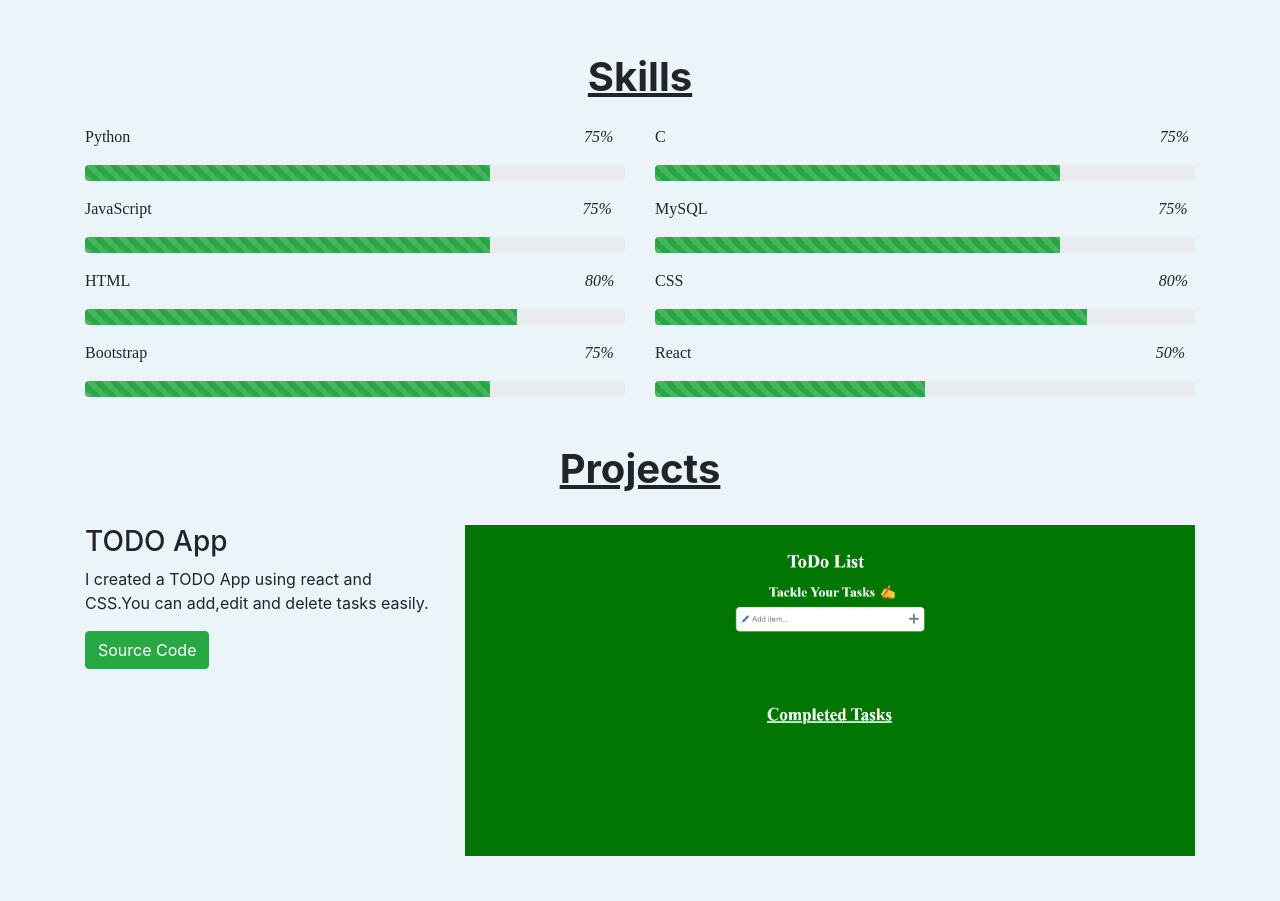
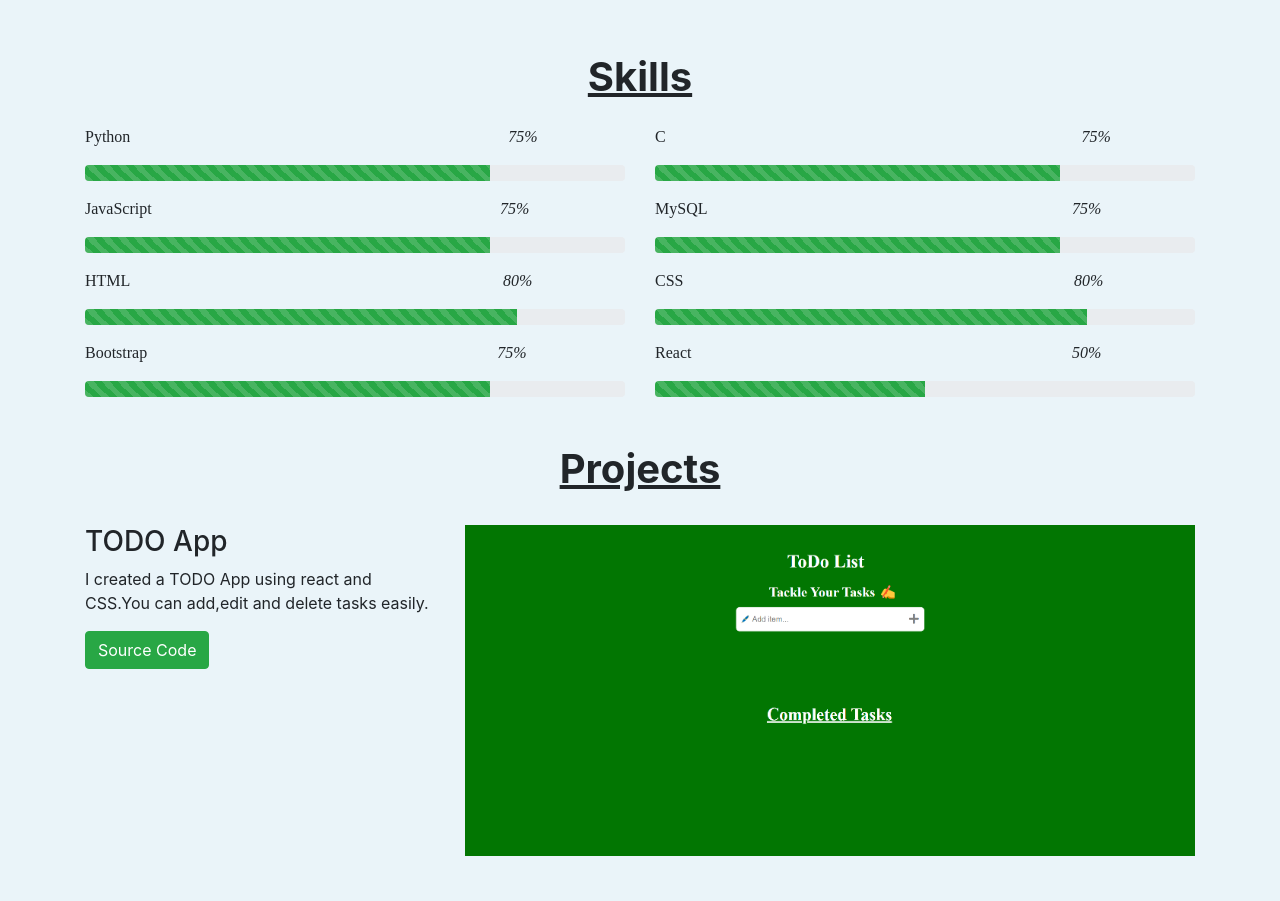
Before and after one commit to Jewel-Joseph-Lijo/Personal_Website, a plain HTML site: page index.html in a window 1280 px wide. Shown: the part 890-1791 px from the top of the page. Drawn offline with nearby package versions, Linux system fonts and the light colour scheme.

Commit message:
personal website

```diff
--- a/index.html
+++ b/index.html
@@ -77,49 +77,49 @@
       <div class="container">
         <div class="row">
           <div class="col-md-6 mt-3">
-            <p style="font-family: 'Times New Roman', Times, serif;">Python<i style="margin-left: 84%;font-family: 'Times New Roman', Times, serif;">75%</i></p>
+            <p style="font-family: 'Times New Roman', Times, serif;">Python<i style="margin-left: 70%;font-family: 'Times New Roman', Times, serif;">75%</i></p>
             <div class="progress">
               <div class="progress-bar progress-bar-striped bg-success" style="width: 75%;" role="progressbar" aria-valuenow="75" aria-valuemin="0" aria-valuemax="100"></div>
             </div>
           </div>
           <div class="col-md-6 mt-3">
-            <p style="font-family: 'Times New Roman', Times, serif;">C<i style="margin-left: 91.5%;font-family: 'Times New Roman', Times, serif;">75%</i></p>
+            <p style="font-family: 'Times New Roman', Times, serif;">C<i style="margin-left: 77%;font-family: 'Times New Roman', Times, serif;">75%</i></p>
             <div class="progress">
               <div class="progress-bar progress-bar-striped bg-success" style="width: 75%" role="progressbar" aria-valuenow="75" aria-valuemin="0" aria-valuemax="100"></div>
             </div>
           </div>
           <div class="col-md-6 mt-3">
-            <p style="font-family: 'Times New Roman', Times, serif;">JavaScript<i style="margin-left: 79.8%;font-family: 'Times New Roman', Times, serif;">75%</i></p>
+            <p style="font-family: 'Times New Roman', Times, serif;">JavaScript<i style="margin-left: 64.5%;font-family: 'Times New Roman', Times, serif;">75%</i></p>
             <div class="progress">
               <div class="progress-bar progress-bar-striped bg-success" role="progressbar" style="width: 75%" aria-valuenow="75" aria-valuemin="0" aria-valuemax="100"></div>
             </div>
           </div>
           <div class="col-md-6 mt-3">
-            <p style="font-family: 'Times New Roman', Times, serif;">MySQL<i style="margin-left: 83.5%;font-family: 'Times New Roman', Times, serif;">75%</i></p>
+            <p style="font-family: 'Times New Roman', Times, serif;">MySQL<i style="margin-left: 67.5%;font-family: 'Times New Roman', Times, serif;">75%</i></p>
             <div class="progress">
               <div class="progress-bar progress-bar-striped bg-success" role="progressbar" style="width: 75%" aria-valuenow="75" aria-valuemin="0" aria-valuemax="100"></div>
             </div>
           </div>
           <div class="col-md-6 mt-3">
-            <p style="font-family: 'Times New Roman', Times, serif;">HTML<i style="margin-left: 84.2%;font-family: 'Times New Roman', Times, serif;">80%</i></p>
+            <p style="font-family: 'Times New Roman', Times, serif;">HTML<i style="margin-left: 69%;font-family: 'Times New Roman', Times, serif;">80%</i></p>
             <div class="progress">
               <div class="progress-bar progress-bar-striped bg-success" role="progressbar" style="width: 80%" aria-valuenow="80" aria-valuemin="0" aria-valuemax="100"></div>
             </div>
           </div>
           <div class="col-md-6 mt-3">
-            <p style="font-family: 'Times New Roman', Times, serif;">CSS<i style="margin-left: 88%;font-family: 'Times New Roman', Times, serif;">80%</i></p>
+            <p style="font-family: 'Times New Roman', Times, serif;">CSS<i style="margin-left: 72.3%;font-family: 'Times New Roman', Times, serif;">80%</i></p>
             <div class="progress">
               <div class="progress-bar progress-bar-striped bg-success" role="progressbar" style="width: 80%" aria-valuenow="80" aria-valuemin="0" aria-valuemax="100"></div>
             </div>
           </div>
           <div class="col-md-6 mt-3">
-            <p style="font-family: 'Times New Roman', Times, serif;">Bootstrap<i style="margin-left: 81%;font-family: 'Times New Roman', Times, serif;">75%</i></p>
+            <p style="font-family: 'Times New Roman', Times, serif;">Bootstrap<i style="margin-left: 64.8%;font-family: 'Times New Roman', Times, serif;">75%</i></p>
             <div class="progress">
               <div class="progress-bar progress-bar-striped bg-success" role="progressbar" style="width: 75%" aria-valuenow="75" aria-valuemin="0" aria-valuemax="100"></div>
             </div>
           </div>
           <div class="col-md-6 mt-3">
-            <p style="font-family: 'Times New Roman', Times, serif;">React<i style="margin-left: 86%;font-family: 'Times New Roman', Times, serif;">50%</i></p>
+            <p style="font-family: 'Times New Roman', Times, serif;">React<i style="margin-left: 70.5%;font-family: 'Times New Roman', Times, serif;">50%</i></p>
             <div class="progress">
               <div class="progress-bar progress-bar-striped bg-success" role="progressbar" style="width: 50%" aria-valuenow="50" aria-valuemin="0" aria-valuemax="100"></div>
             </div>
```
